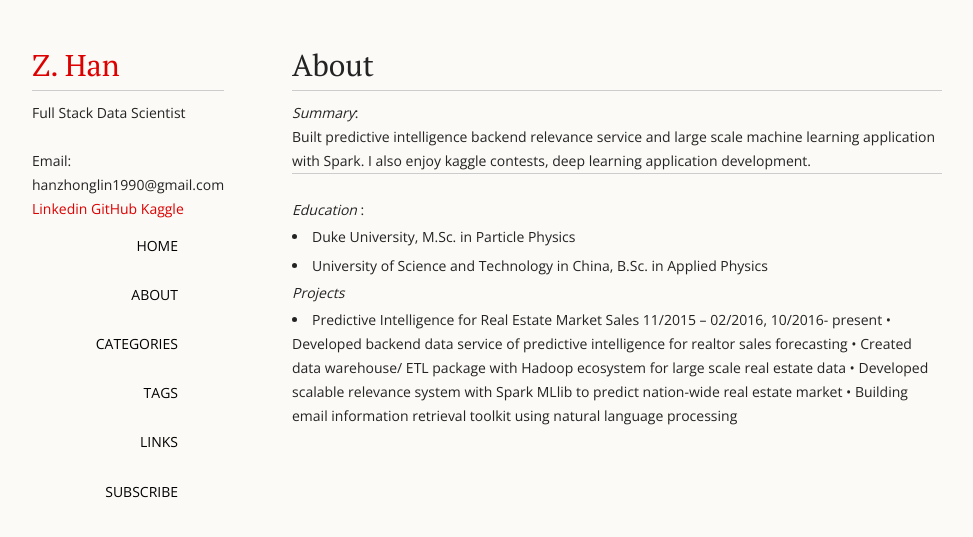
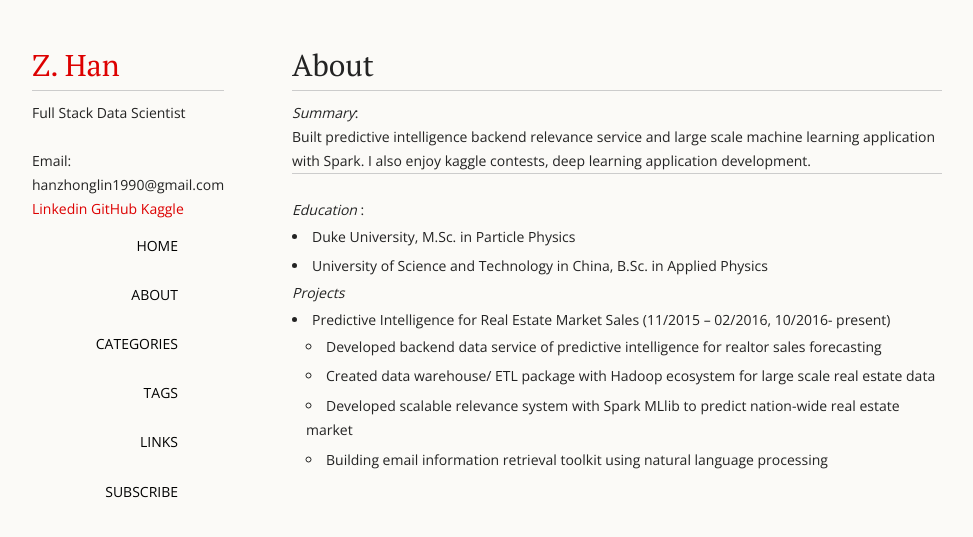
Before and after one commit to forgebach/forgebach.github.io, a Jekyll site: the page built from about/index.md, in a window 1280 px wide. Shown: the top 537 px of the page, without its empty margins (18-991 px from the left). Built offline with Jekyll 4.4.1, drawn with Linux system fonts in a browser that asks for light colours.

Commit message:
new about

```diff
--- a/about/index.md
+++ b/about/index.md
@@ -16,8 +16,8 @@
 
 *Projects*
 
-* Predictive Intelligence for Real Estate Market Sales	   	     11/2015 – 02/2016, 10/2016- present
-	• Developed backend data service of predictive intelligence for realtor sales forecasting
-	• Created data warehouse/ ETL package with Hadoop ecosystem for large scale real estate data
-	• Developed scalable relevance system with Spark MLlib to predict nation-wide real estate market
-	• Building email information retrieval toolkit using natural language processing
+- Predictive Intelligence for Real Estate Market Sales	(11/2015 – 02/2016, 10/2016- present)
+	- Developed backend data service of predictive intelligence for realtor sales forecasting
+	- Created data warehouse/ ETL package with Hadoop ecosystem for large scale real estate data
+	- Developed scalable relevance system with Spark MLlib to predict nation-wide real estate market
+	- Building email information retrieval toolkit using natural language processing
```
